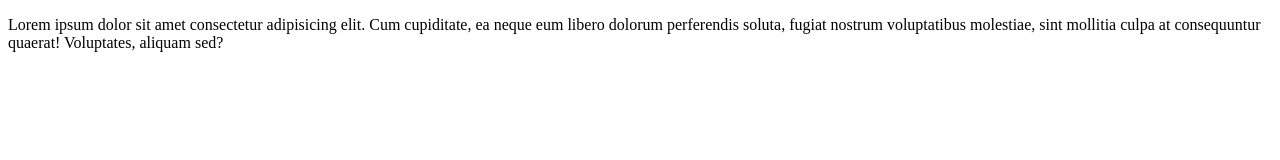
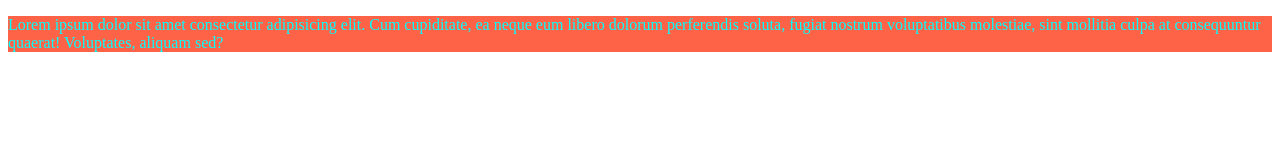
Before and after one commit to Sevan-K/KabakianSevan_3_06-09-2021, a website: page index.html in a window 1280 px wide. Drawn offline with Linux system fonts and the light colour scheme.

Commit message:
Mise en place de l'interface pour sass

```diff
--- a/index.html
+++ b/index.html
@@ -5,6 +5,7 @@
     <meta http-equiv="X-UA-Compatible" content="IE=edge" />
     <meta name="viewport" content="width=device-width, initial-scale=1.0" />
     <title>ohmyfood - Réservez le menu qui vous convient</title>
+    <link rel="stylesheet" href="./public/css/style.css">
   </head>
   <body>
     <p>
--- /dev/null
+++ b/sass/main.scss
@@ -0,0 +1,4 @@
+p{
+    color: aqua;
+    background: tomato;
+}
```
Also changed, not shown: package.json (added, +18 -0 lines), public/css/style.css (added), 1 other file.
